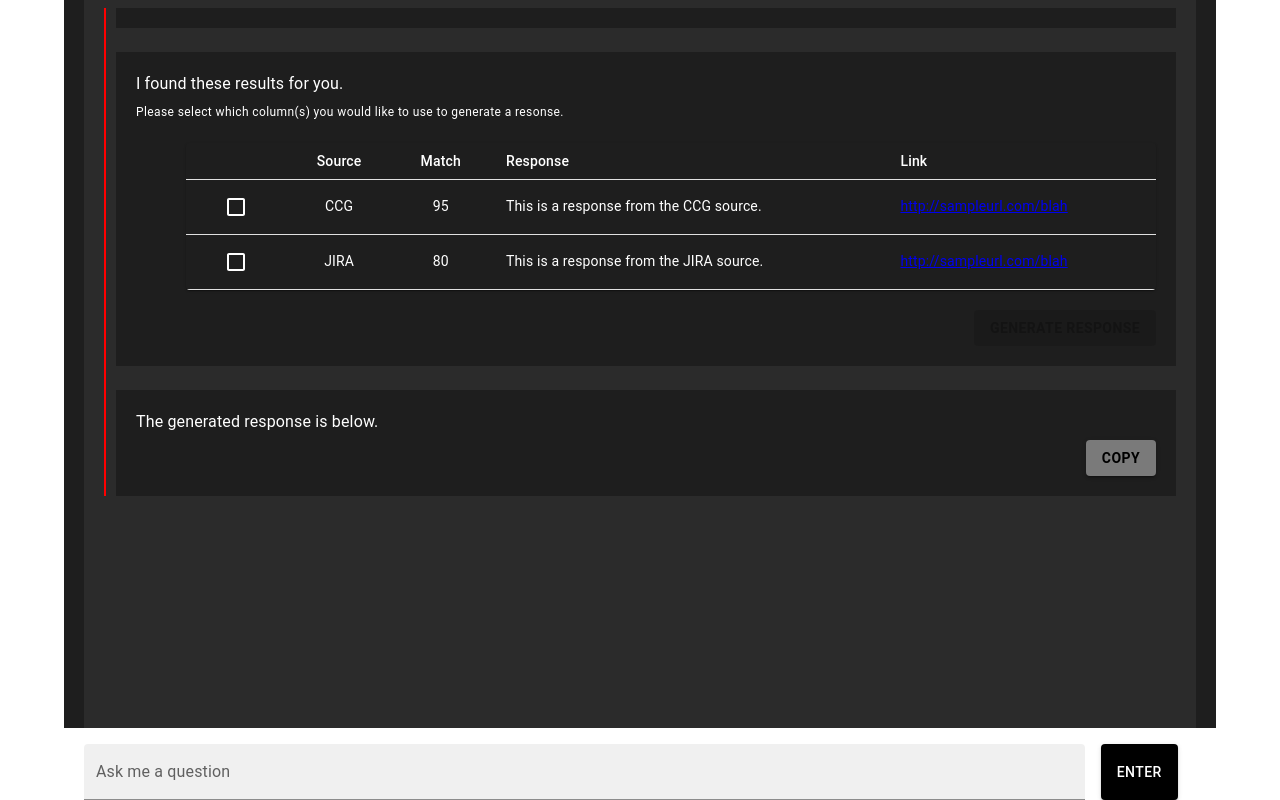
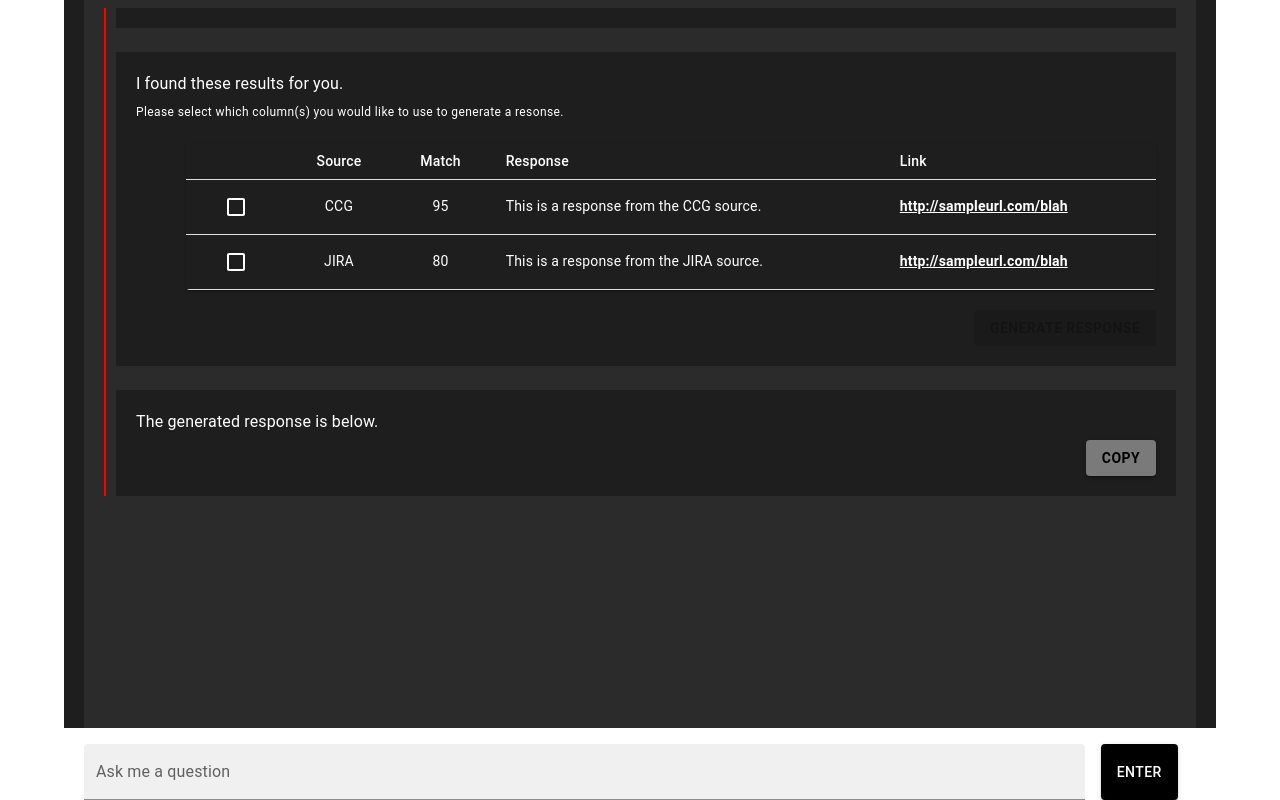
Before and after one commit to Plow74/aipoc, a Next.js app: page / in a window 1280 px wide. Both pictures are taken after a click on the button "ENTER". Shown: the part 40-840 px from the top of the page. Built offline with nearby package versions, Linux system fonts and the light colour scheme.

Commit message:
ui: adjust color of link in TableCell

```diff
--- a/app/components/ResultsTable.tsx
+++ b/app/components/ResultsTable.tsx
@@ -57,8 +57,8 @@ const ResultsTable = (props: { results: any; handleCheck: any }) => {
               <TableCell align="center">{row.source}</TableCell>
               <TableCell align="center">{row.score}</TableCell>
               <TableCell align="left">{row.response}</TableCell>
-              <TableCell align="left">
-                <Link href={row.url}>{row.url}</Link>
+              <TableCell  align="left">
+                <Link style={{color:'white', fontWeight:600,}} href={row.url}>{row.url}</Link>
               </TableCell>
             </TableRow>
           ))}
```
